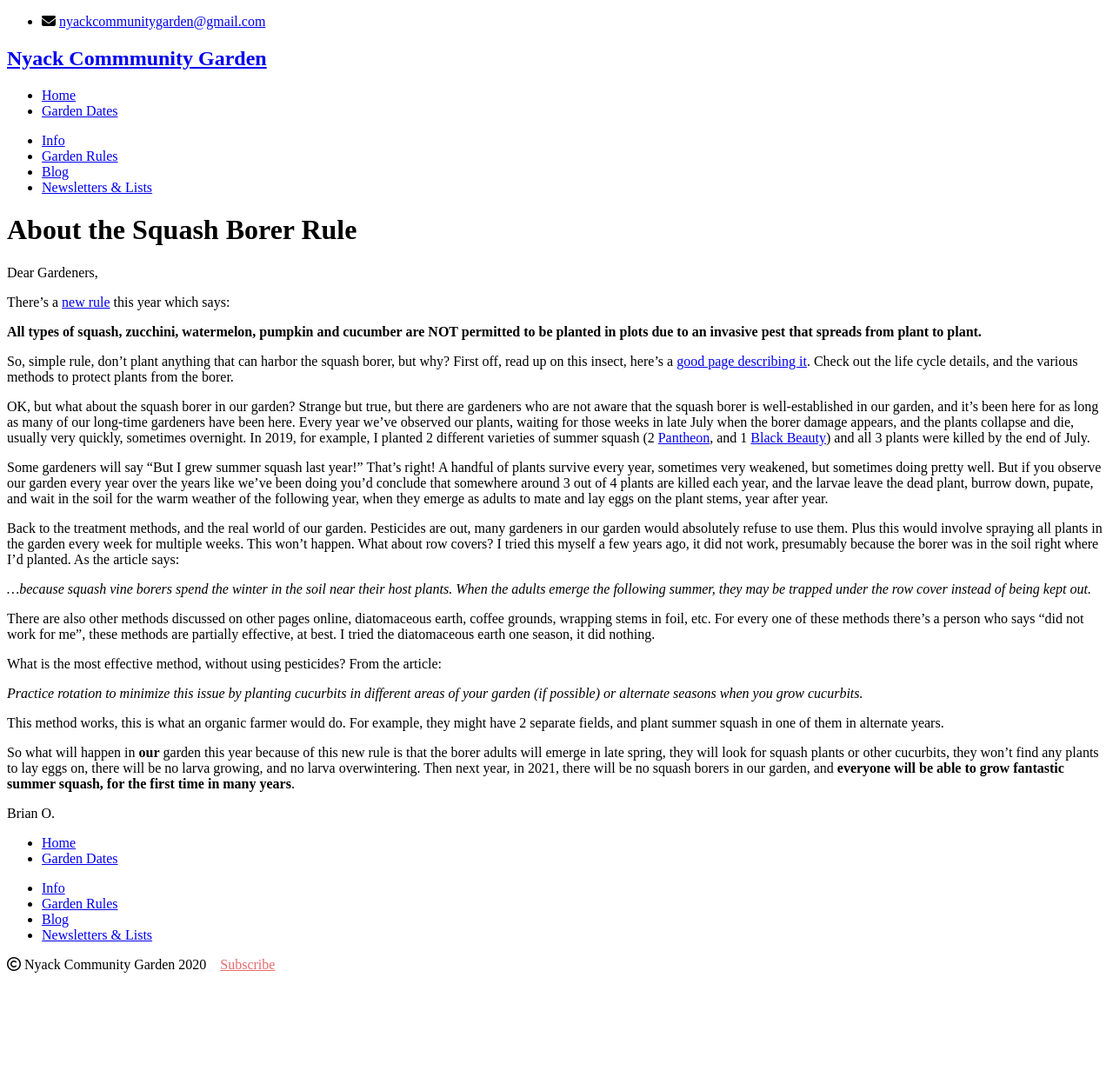
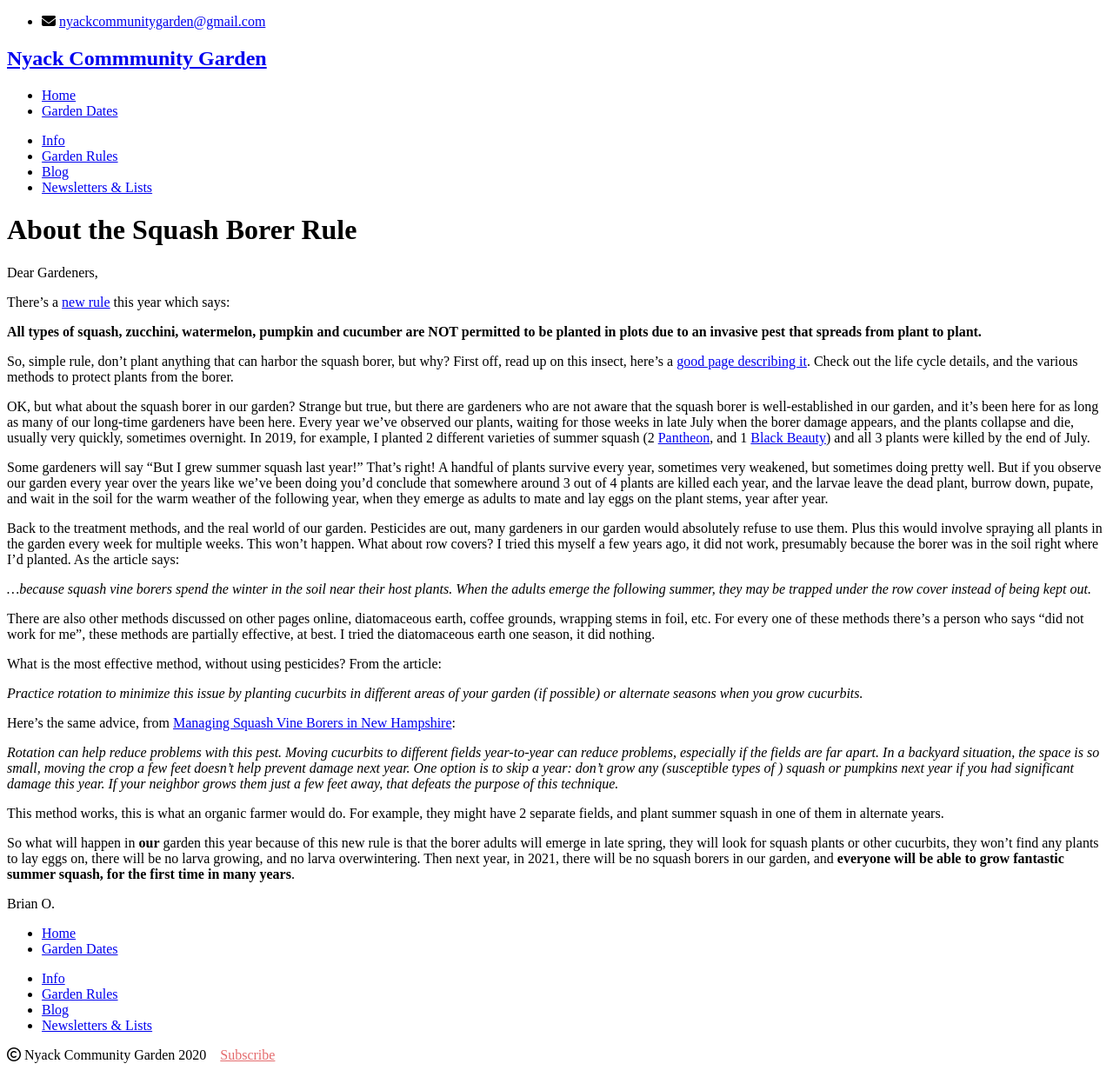
Before and after one commit to bosborne/nyackcommunitygarden, a Jekyll site: the page built from _posts/2020-1-25-2019-about-the-squash-borer.md, in a window 1280 px wide. Shown: the whole page at 87% size. Built offline with Jekyll 4.4.1, drawn with Linux system fonts in a browser that asks for light colours; nearby versions of some CDN libraries; library files that are not in the unit come from our copies; before the commit the page ends 1135 px from its top, so only the background shows below that.

Commit message:
Add link to squash borer page

```diff
--- a/_posts/2020-1-25-2019-about-the-squash-borer.md
+++ b/_posts/2020-1-25-2019-about-the-squash-borer.md
@@ -50,6 +50,13 @@
 *Practice rotation to minimize this issue by planting cucurbits in different areas of your garden (if possible)
 or alternate seasons when you grow cucurbits.*
 
+Here's the same advice, from [Managing Squash Vine Borers in New Hampshire](/pdf/Managing Squash Vine Borers in New Hampshire.pdf):
+
+*Rotation can help reduce problems with this pest. Moving cucurbits to different fields year-to-year can reduce problems,
+especially if the fields are far apart. In a backyard situation, the space is so small, moving the crop a few feet doesn’t
+help prevent damage next year. One option is to skip a year: don’t grow any (susceptible types of ) squash or pumpkins next
+year if you had significant damage this year. If your neighbor grows them just a few feet away, that defeats the purpose of this technique.*
+
 This method works, this is what an organic farmer would do. For example, they might have 2 separate fields, and plant
 summer squash in one of them in alternate years.
 
```
